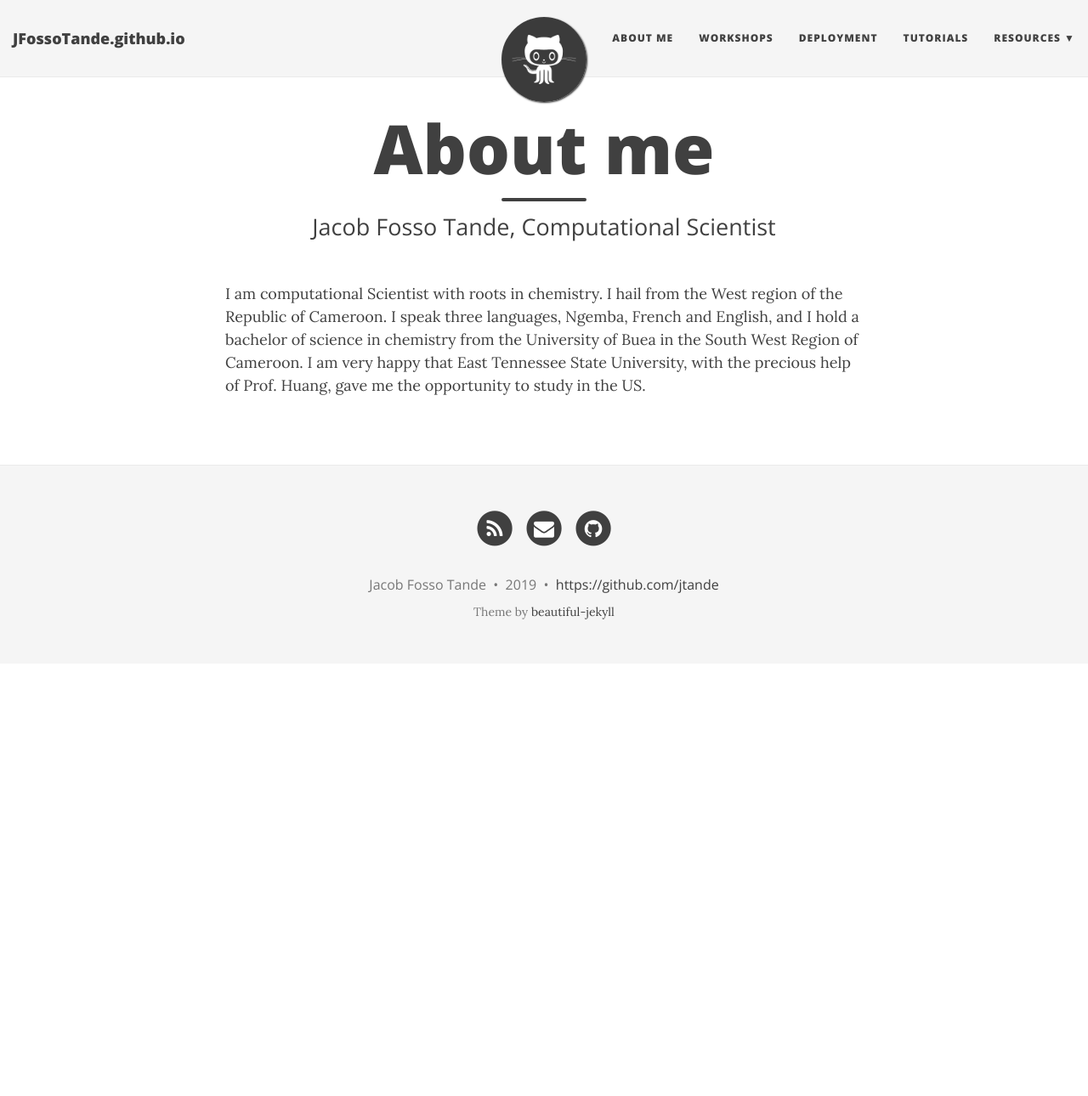
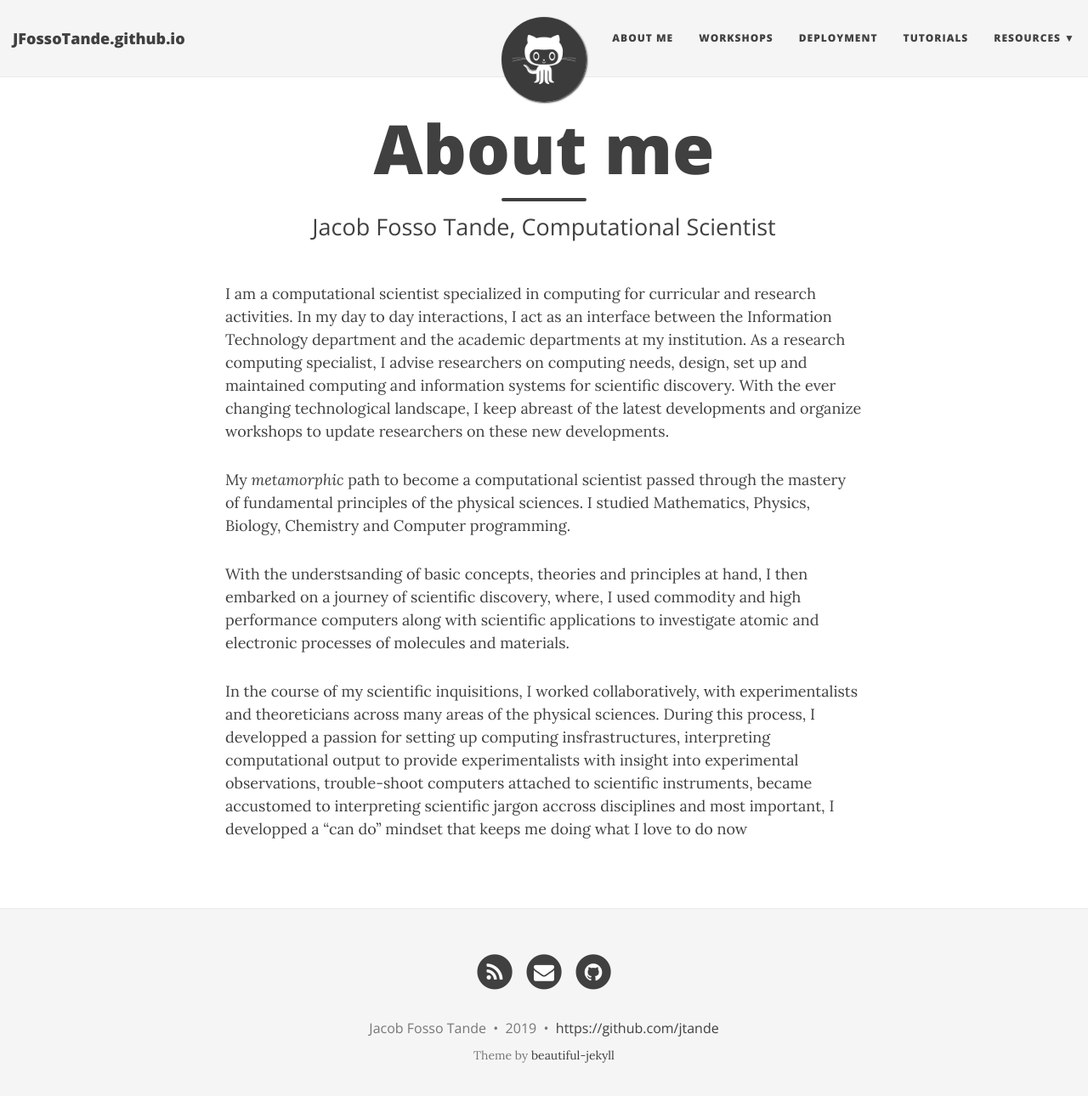
Before and after one commit to jtande/JFossoTande.github.io, a Jekyll site: the page built from about/aboutme.md, in a window 1280 px wide and 1303 px high. Shown: the top 1290 px of the window at 85% size. Built offline with Jekyll 4.4.1, drawn with Linux system fonts in a browser that asks for light colours; nearby versions of some CDN libraries.

Commit message:
format about me

```diff
--- a/about/aboutme.md
+++ b/about/aboutme.md
@@ -3,10 +3,32 @@ layout: page
 title: About me
 subtitle: Jacob Fosso Tande, Computational Scientist
 ---
- I am computational Scientist with roots in chemistry.
- I hail from the West region of the Republic of Cameroon.
- I speak three languages, Ngemba, French and English, and
- I hold a bachelor of science in chemistry from the University
- of Buea in the South West Region of Cameroon. I am very happy
- that East Tennessee State University, with the precious help of
- Prof. Huang, gave me the opportunity to study in the US.
+I am a computational scientist specialized in computing for curricular
+and research activities. In my day to day interactions, I act as an interface
+between the Information Technology department and the academic departments
+at my institution. As a research computing specialist, I advise researchers
+on computing needs, design, set up and maintained computing and information
+systems for scientific discovery. With the ever changing technological
+landscape, I keep abreast of the latest developments and organize workshops
+to update researchers on these new developments.
+
+
+My *metamorphic* path to become a computational scientist passed
+through the mastery of fundamental principles of the physical sciences. I
+studied Mathematics, Physics, Biology, Chemistry and Computer programming.
+
+
+With the understsanding of basic concepts, theories and principles at hand, I
+then embarked on a journey of scientific discovery, where, I used commodity
+and high performance computers along with scientific applications to
+investigate atomic and electronic processes of molecules and materials.
+
+
+In the course of my scientific inquisitions, I worked collaboratively, with
+experimentalists and theoreticians across many areas of the physical sciences.
+During this process, I developped a passion for setting up computing
+insfrastructures, interpreting computational output to provide experimentalists
+with insight into experimental observations, trouble-shoot computers attached to
+scientific instruments, became accustomed to interpreting scientific jargon
+accross disciplines and most important, I developped a "can do" mindset that
+keeps me doing what I love to do now
```
